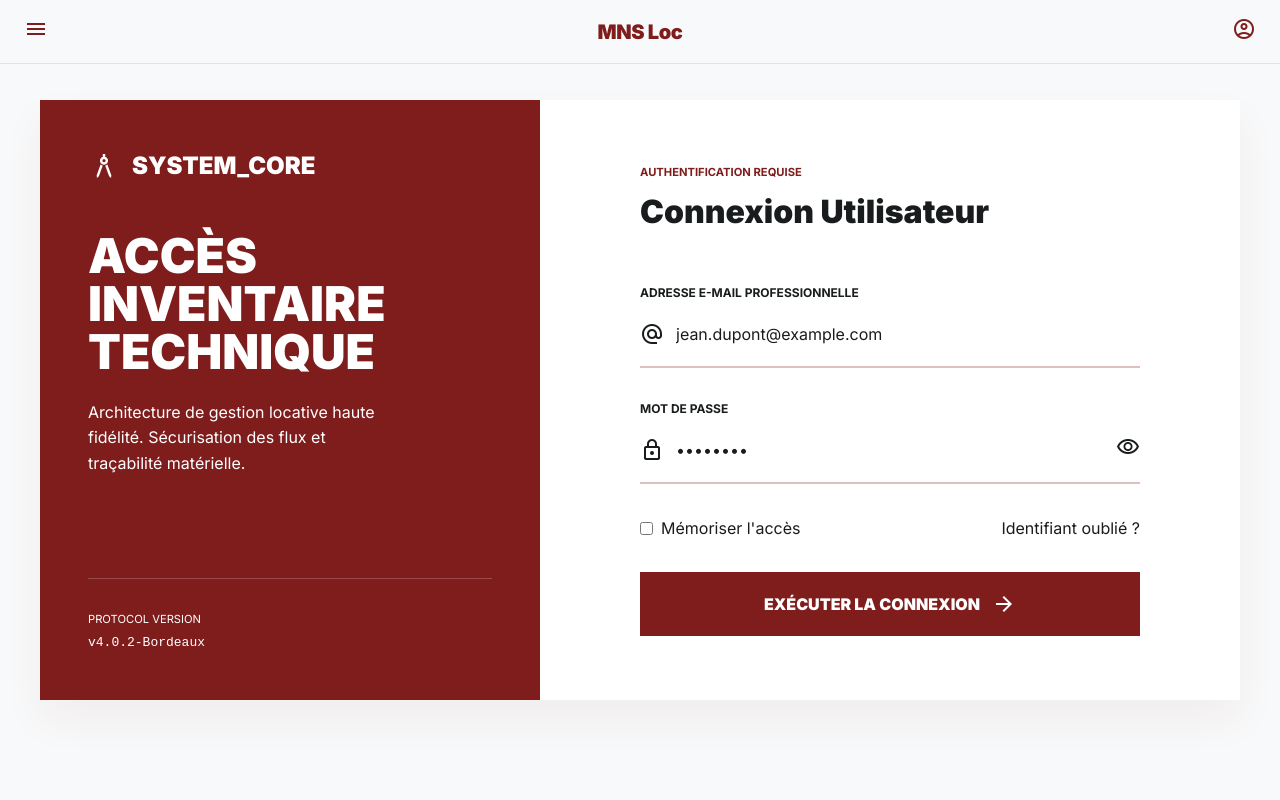
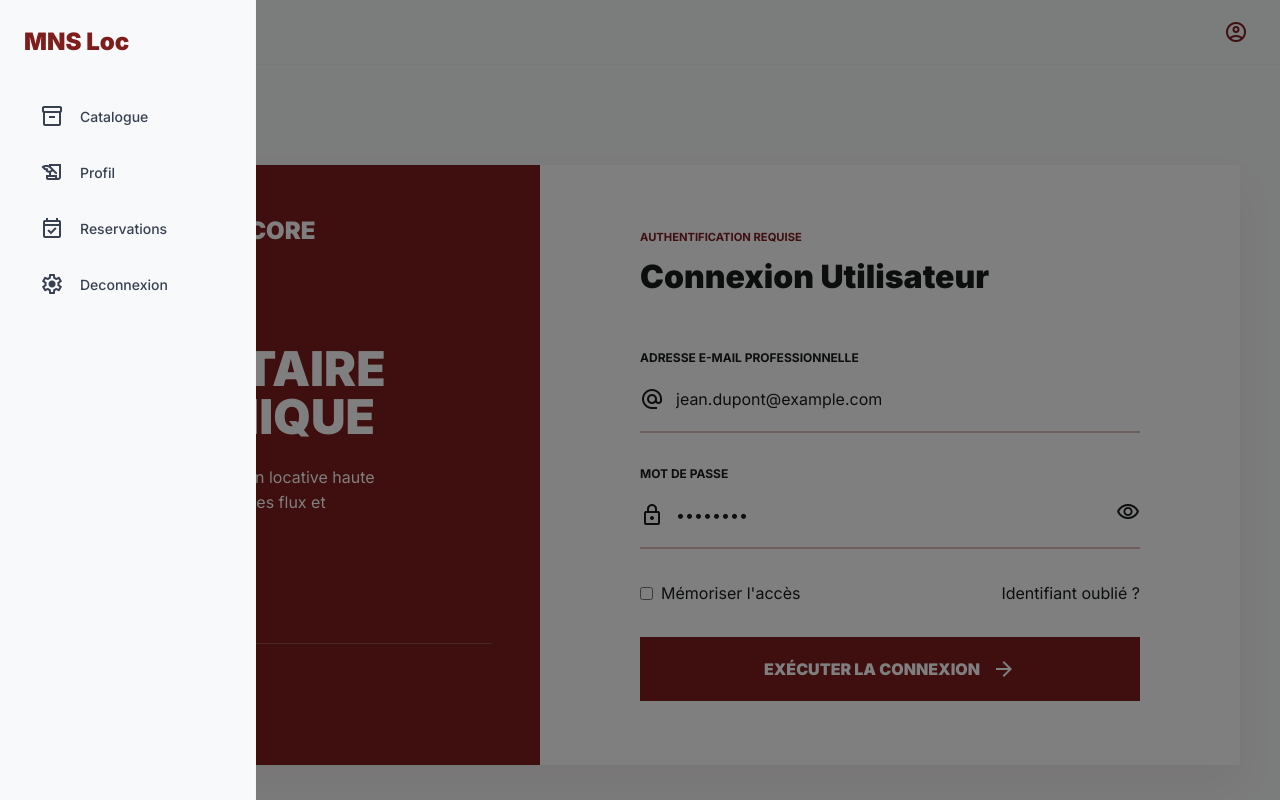
Before and after one commit to Draiphis/LOC-MNS-Frontend, an Angular app: page /connexion in a window 1280 px wide. Both pictures are taken after a click on the button "menu". Shown: the top 800 px of the page. Built offline with nearby package versions, Linux system fonts and the light colour scheme.

Commit message:
refactor (header) : deplacement du header dans app ald chaque composant indépendament

```diff
--- a/src/app/app.css
+++ b/src/app/app.css
@@ -0,0 +1,209 @@
+/* ---------- Design Tokens ---------- */
+:host {
+  --surface-bright: #f8f9fa;
+  --surface-container-highest: #e1e3e4;
+  --secondary-container: #d9dff5;
+  --on-tertiary-fixed-variant: #005236;
+  --surface-container-low: #f3f4f5;
+  --surface-tint: #a53936;
+  --inverse-primary: #ffb3ad;
+  --surface: #f8f9fa;
+  --on-secondary-fixed: #141b2b;
+  --secondary-fixed-dim: #c0c6db;
+  --primary-fixed-dim: #ffb3ad;
+  --outline: #8a716f;
+  --on-secondary-container: #5c6274;
+  --on-primary-container: #ff8f87;
+  --surface-dim: #d9dadb;
+  --primary-container: #7f1d1d;
+  --tertiary-fixed: #6ffbbe;
+  --error: #ba1a1a;
+  --tertiary: #003421;
+  --surface-container: #edeeef;
+  --primary: #5f030a;
+  --inverse-on-surface: #f0f1f2;
+  --secondary-fixed: #dce2f7;
+  --background: #f8f9fa;
+  --surface-container-lowest: #ffffff;
+  --on-error: #ffffff;
+  --on-tertiary-fixed: #002113;
+  --on-tertiary-container: #2dc68d;
+  --on-surface-variant: #574240;
+  --error-container: #ffdad6;
+  --on-secondary-fixed-variant: #404758;
+  --secondary: #575e70;
+  --primary-fixed: #ffdad7;
+  --on-secondary: #ffffff;
+  --on-surface: #191c1d;
+  --on-primary-fixed-variant: #852221;
+  --on-background: #191c1d;
+  --tertiary-container: #004d33;
+  --tertiary-fixed-dim: #4edea3;
+  --on-primary: #ffffff;
+  --surface-container-high: #e7e8e9;
+  --on-tertiary: #ffffff;
+  --surface-variant: #e1e3e4;
+  --outline-variant: #dec0bd;
+  --on-error-container: #93000a;
+  --on-primary-fixed: #410004;
+  --inverse-surface: #2e3132;
+
+  /* Shortcuts */
+  --red-primary: #7f1d1d;
+  --red-hover: #991b1b;
+
+  font-family: 'Inter', sans-serif;
+  display: flex;
+  flex-direction: column;
+  min-height: 100vh;
+  background: var(--surface);
+  color: var(--on-surface);
+}
+
+/* ---------- Material Symbols ---------- */
+.material-symbols-outlined {
+  font-variation-settings:
+    'FILL' 0,
+    'wght' 400,
+    'GRAD' 0,
+    'opsz' 24;
+}
+
+/* ---------- Top App Bar ---------- */
+.top-app-bar {
+  background: #f8f9fa;
+  position: sticky;
+  top: 0;
+  z-index: 50;
+  border-bottom: 1px solid #f3f4f5;
+}
+
+.top-app-bar__inner {
+  display: flex;
+  justify-content: space-between;
+  align-items: center;
+  width: 100%;
+  padding: 0 1.5rem;
+  height: 4rem;
+}
+
+.top-app-bar__left,
+.top-app-bar__right {
+  display: flex;
+  align-items: center;
+  gap: 1rem;
+}
+
+.top-app-bar__title {
+  font-size: 1.25rem;
+  font-weight: 900;
+  color: var(--red-primary);
+  letter-spacing: -0.02em;
+  text-transform: uppercase;
+}
+
+/* ---------- Icon Button ---------- */
+.icon-btn {
+  padding: 0.5rem;
+  background: none;
+  border: none;
+  cursor: pointer;
+  border-radius: 9999px;
+  transition:
+    background 0.2s,
+    opacity 0.2s,
+    transform 0.1s;
+  display: flex;
+  align-items: center;
+  justify-content: center;
+}
+
+.icon-btn:hover {
+  background: #f3f4f5;
+}
+
+.icon-btn:active {
+  opacity: 0.8;
+  transform: scale(0.95);
+}
+
+.icon-btn .material-symbols-outlined {
+  color: var(--red-primary);
+}
+
+/* ---------- Navigation Drawer ---------- */
+.drawer-overlay {
+  position: fixed;
+  inset: 0;
+  background: rgba(0, 0, 0, 0.5);
+  z-index: 55;
+  display: none;
+  transition: opacity 0.3s;
+}
+
+.drawer-overlay--visible {
+  display: block;
+}
+
+.drawer {
+  position: fixed;
+  left: 0;
+  top: 0;
+  height: 100%;
+  z-index: 60;
+  display: flex;
+  flex-direction: column;
+  background: #f8f9fa;
+  width: 16rem;
+  border-right: 1px solid #f3f4f5;
+  transform: translateX(-100%);
+  transition: transform 0.3s ease-in-out;
+}
+
+.drawer--visible {
+  transform: translateX(0);
+}
+
+.drawer__inner {
+  padding: 1.5rem;
+}
+
+.drawer__title {
+  font-size: 1.5rem;
+  font-weight: 900;
+  color: var(--red-primary);
+  margin-bottom: 2rem;
+}
+
+.drawer__nav {
+  display: flex;
+  flex-direction: column;
+  gap: 0.5rem;
+}
+
+.drawer__link {
+  display: flex;
+  align-items: center;
+  gap: 1rem;
+  padding: 0.75rem 1rem;
+  font-size: 0.875rem;
+  font-weight: 500;
+  text-decoration: none;
+  color: #374151;
+  border-radius: 4px;
+  transition: background 0.15s;
+}
+
+.drawer__link:hover {
+  background: #f3f4f5;
+}
+
+.drawer__link--active {
+  background: var(--red-primary);
+  color: #ffffff;
+  font-weight: 700;
+}
+
+.drawer__link--active:hover {
+  background: var(--red-primary);
+}
--- a/src/app/app.html
+++ b/src/app/app.html
@@ -1 +1,50 @@
+<!-- TopAppBar Component -->
+<header class="top-app-bar">
+  <div class="top-app-bar__inner">
+    <div class="top-app-bar__left">
+      <button class="icon-btn" (click)="toggleDrawer()">
+        <span class="material-symbols-outlined">menu</span>
+      </button>
+      <h1 class="top-app-bar__title">MNS Loc</h1>
+    </div>
+    <div class="top-app-bar__right">
+      <button class="icon-btn">
+        <span class="material-symbols-outlined">account_circle</span>
+      </button>
+    </div>
+  </div>
+</header>
+
+<!-- NavigationDrawer Overlay -->
+<div
+  class="drawer-overlay"
+  [class.drawer-overlay--visible]="drawerOpen"
+  (click)="toggleDrawer()"
+></div>
+
+<!-- NavigationDrawer Component -->
+<aside class="drawer" [class.drawer--visible]="drawerOpen">
+  <div class="drawer__inner">
+    <h2 class="drawer__title">MNS Loc</h2>
+    <nav class="drawer__nav">
+      <a class="drawer__link drawer__link" [routerLink]="['/catalogue']">
+        <span class="material-symbols-outlined">inventory_2</span>
+        <span>Catalogue</span>
+      </a>
+      <a class="drawer__link" href="#">
+        <span class="material-symbols-outlined">history_edu</span>
+        <span>Profil</span>
+      </a>
+      <a class="drawer__link" [routerLink]="['/emprunt']">
+        <span class="material-symbols-outlined">event_available</span>
+        <span>Reservations</span>
+      </a>
+      <a class="drawer__link" href="#">
+        <span class="material-symbols-outlined">settings</span>
+        <span>Deconnexion</span>
+      </a>
+    </nav>
+  </div>
+</aside>
+
 <router-outlet />
--- a/src/app/app.ts
+++ b/src/app/app.ts
@@ -1,12 +1,18 @@
 import { Component, signal } from '@angular/core';
-import { RouterOutlet } from '@angular/router';
+import { RouterLink, RouterOutlet } from '@angular/router';
 
 @Component({
   selector: 'app-root',
-  imports: [RouterOutlet],
+  imports: [RouterOutlet, RouterLink],
   templateUrl: './app.html',
-  styleUrl: './app.css'
+  styleUrl: './app.css',
 })
 export class App {
   protected readonly title = signal('loc-mns');
+
+  drawerOpen = false;
+
+  toggleDrawer(): void {
+    this.drawerOpen = !this.drawerOpen;
+  }
 }
--- a/src/app/pages/catalogue/catalogue.html
+++ b/src/app/pages/catalogue/catalogue.html
@@ -1,52 +1,3 @@
-<!-- TopAppBar Component -->
-<header class="top-app-bar">
-  <div class="top-app-bar__inner">
-    <div class="top-app-bar__left">
-      <button class="icon-btn" (click)="toggleDrawer()">
-        <span class="material-symbols-outlined">menu</span>
-      </button>
-      <h1 class="top-app-bar__title">MNS Loc</h1>
-    </div>
-    <div class="top-app-bar__right">
-      <button class="icon-btn">
-        <span class="material-symbols-outlined">account_circle</span>
-      </button>
-    </div>
-  </div>
-</header>
-
-<!-- NavigationDrawer Overlay -->
-<div
-  class="drawer-overlay"
-  [class.drawer-overlay--visible]="drawerOpen"
-  (click)="toggleDrawer()"
-></div>
-
-<!-- NavigationDrawer Component -->
-<aside class="drawer" [class.drawer--visible]="drawerOpen">
-  <div class="drawer__inner">
-    <h2 class="drawer__title">MNS Loc</h2>
-    <nav class="drawer__nav">
-      <a class="drawer__link drawer__link--active" routerLink="/catalogue">
-        <span class="material-symbols-outlined">inventory_2</span>
-        <span>Inventory</span>
-      </a>
-      <a class="drawer__link" href="#">
-        <span class="material-symbols-outlined">history_edu</span>
-        <span>My Rentals</span>
-      </a>
-      <a class="drawer__link" href="#">
-        <span class="material-symbols-outlined">event_available</span>
-        <span>Reservations</span>
-      </a>
-      <a class="drawer__link" href="#">
-        <span class="material-symbols-outlined">settings</span>
-        <span>Settings</span>
-      </a>
-    </nav>
-  </div>
-</aside>
-
 <main class="main-content">
   <!-- Hero Section -->
   <section class="hero">
--- a/src/app/pages/catalogue/catalogue.ts
+++ b/src/app/pages/catalogue/catalogue.ts
@@ -13,12 +13,6 @@ export class Catalogue {
 
   httpClient = inject(HttpClient);
 
-  drawerOpen = false;
-
-  toggleDrawer(): void {
-    this.drawerOpen = !this.drawerOpen;
-  }
-
   ngOnInit() {
     this.httpClient.get<Modele[]>('http://localhost:8080/modele/list').subscribe((listModeles) => {
       console.log(listModeles);
--- a/src/app/pages/connexion/connexion.html
+++ b/src/app/pages/connexion/connexion.html
@@ -1,17 +1,3 @@
-<header class="topbar">
-  <div class="topbar-content">
-    <button class="icon-button">
-      <span class="material-symbols-outlined">menu</span>
-    </button>
-
-    <div class="logo">MNS Loc</div>
-
-    <button class="icon-button">
-      <span class="material-symbols-outlined">account_circle</span>
-    </button>
-  </div>
-</header>
-
 <main class="main-layout wireframe-bg">
   <div class="login-container">
     <!-- LEFT PANEL -->
--- a/src/app/pages/connexion/connexion.ts
+++ b/src/app/pages/connexion/connexion.ts
@@ -2,6 +2,7 @@ import { HttpClient } from '@angular/common/http';
 import { Component, inject } from '@angular/core';
 import { FormBuilder, FormsModule, ReactiveFormsModule, Validators } from '@angular/forms';
 import { ActivatedRoute, Router } from '@angular/router';
+import { Auth } from '../../services/auth';
 
 @Component({
   selector: 'app-connexion',
@@ -15,6 +16,7 @@ export class Connexion {
   httpClient = inject(HttpClient);
   route = inject(ActivatedRoute);
   router = inject(Router);
+  authService = inject(Auth);
 
   formulaire = this.formBuilder.group({
     email: ['jean.dupont@example.com', [Validators.required, Validators.email]],
@@ -23,13 +25,10 @@ export class Connexion {
 
   onConnexion() {
     if (this.formulaire.valid) {
-      this.httpClient
-        .post('http://localhost:8080/connexion', this.formulaire.value, {
-          responseType: 'text',
-        })
+      this.authService
+        .connexion(this.formulaire.value as { email: string; password: string })
         .subscribe({
           next: (jwt) => {
-            localStorage.setItem('jwt', jwt);
             alert('Connexion Réussie');
             this.router.navigateByUrl('/catalogue');
           },
--- a/src/app/pages/demande-emprunt/demande-emprunt.html
+++ b/src/app/pages/demande-emprunt/demande-emprunt.html
@@ -1,29 +1,3 @@
-<!-- Header -->
-<header class="app-header">
-  <div class="app-header__inner">
-    <div class="app-header__left">
-      <button class="icon-btn">
-        <span class="material-symbols-outlined">arrow_back</span>
-      </button>
-      <h1 class="app-header__title">Equipment Rental</h1>
-    </div>
-    <div class="app-header__right">
-      <nav class="app-header__nav">
-        <a class="app-header__nav-link app-header__nav-link--active" href="#">Catalog</a>
-        <a class="app-header__nav-link" href="#">Requests</a>
-        <a class="app-header__nav-link" href="#">Inventory</a>
-      </nav>
-      <div class="app-header__avatar">
-        <img
-          alt="User Profile"
-          class="app-header__avatar-img"
-          src="https://lh3.googleusercontent.com/aida-public/AB6AXuDoQ44ljD-vF80-q_VuEY-OxEmbjZQ5rdq8RNzTKJ6SXMGKtV6w_H8k42oB3Ewumqpi3cZHGbS7yzZKPo1J77czEI-sLkKl-dqhxBZA8a959hnM4zMFFCfzonvHoM0J7UaDIsKYzqCkcIS92wZTZyw1N561Z_F68m0KNRa2Q4fBkLyQEHjJABLZ4QLGlgGCOMkLtq7_kKfVuBWrM9xenH_Gs4iN-AQCsE2MvWD7L9GVBLqpccEf72d-vkKPdtoOVM5Q941D-mrlQ58"
-        />
-      </div>
-    </div>
-  </div>
-</header>
-
 <!-- Main -->
 <main class="main-content">
   <div class="layout-grid">
```
